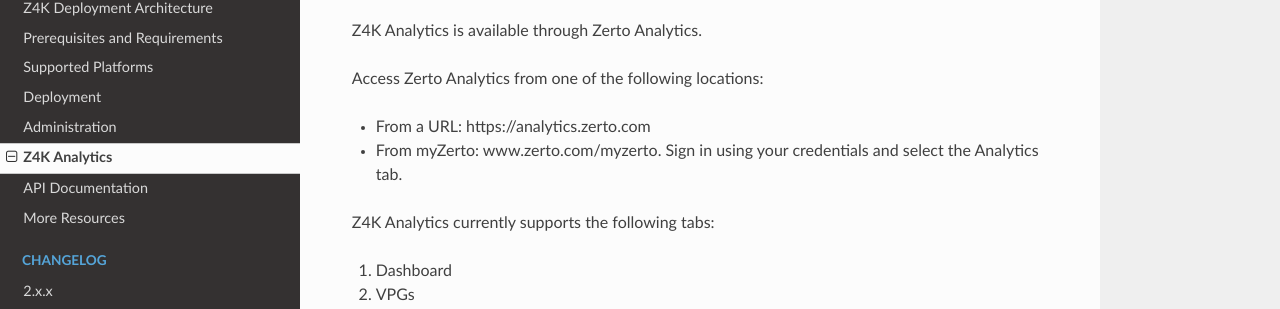
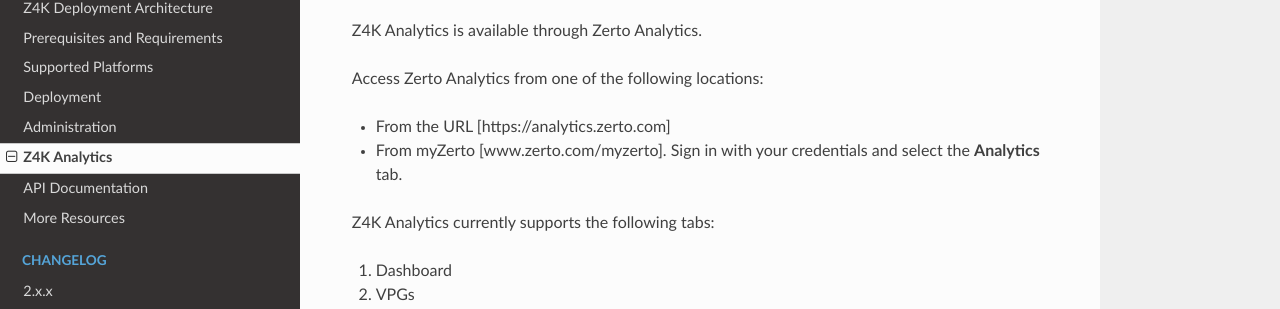
Before and after one commit to ZertoPublic/Z4K, an MkDocs documentation site: the page built from docs/Z4KAnalytics.md, in a window 1280 px wide. Shown: the part 141-450 px from the top of the page. Built offline with MkDocs 1.6.1, drawn with Linux system fonts in a browser that asks for light colours.

Commit message:
Update Z4KAnalytics.md

```diff
--- a/docs/Z4KAnalytics.md
+++ b/docs/Z4KAnalytics.md
@@ -4,8 +4,8 @@
 
 Access Zerto Analytics from one of the following locations:
 
-  *	From a URL: https://analytics.zerto.com
-  * From myZerto: www.zerto.com/myzerto. Sign in using your credentials and select the Analytics tab.
+  *	From the URL [https://analytics.zerto.com]
+  * From myZerto [www.zerto.com/myzerto]. Sign in with your credentials and select the **Analytics** tab.
 
 Z4K Analytics currently supports the following tabs:
 
```
